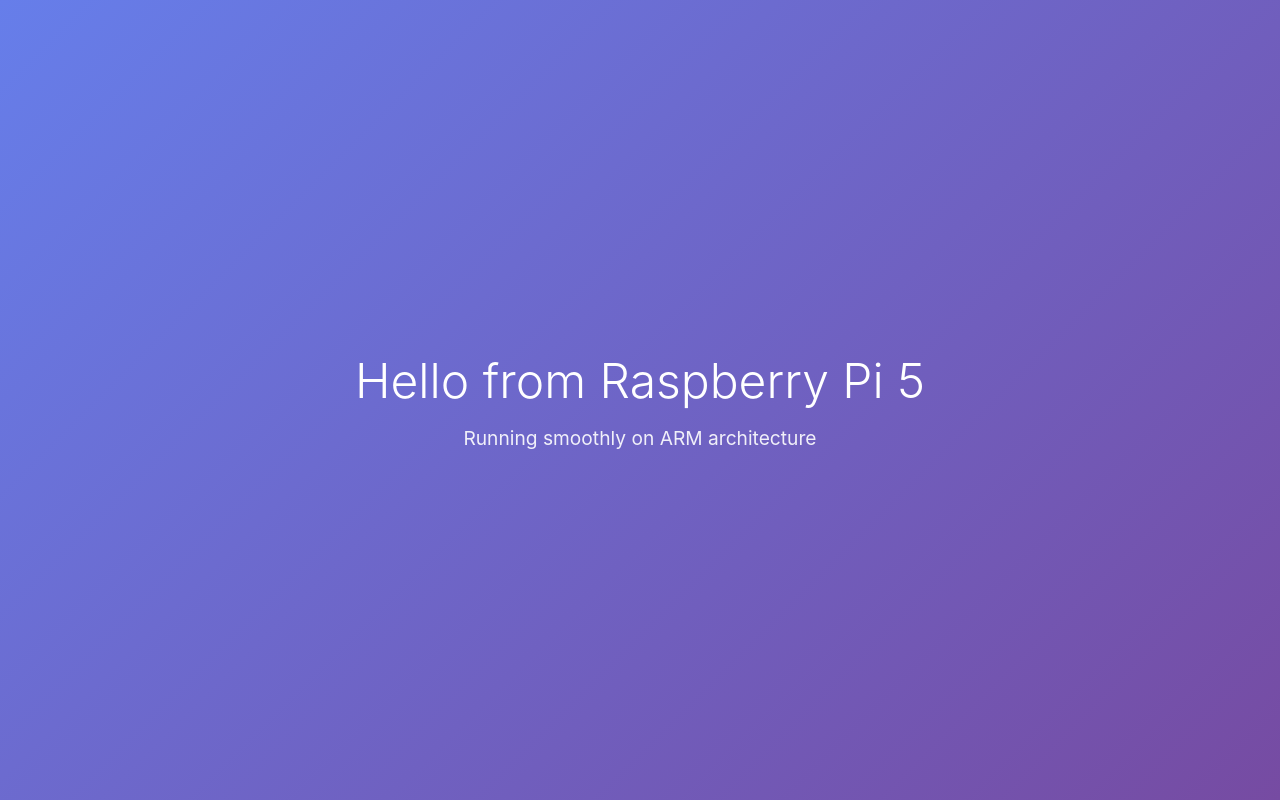
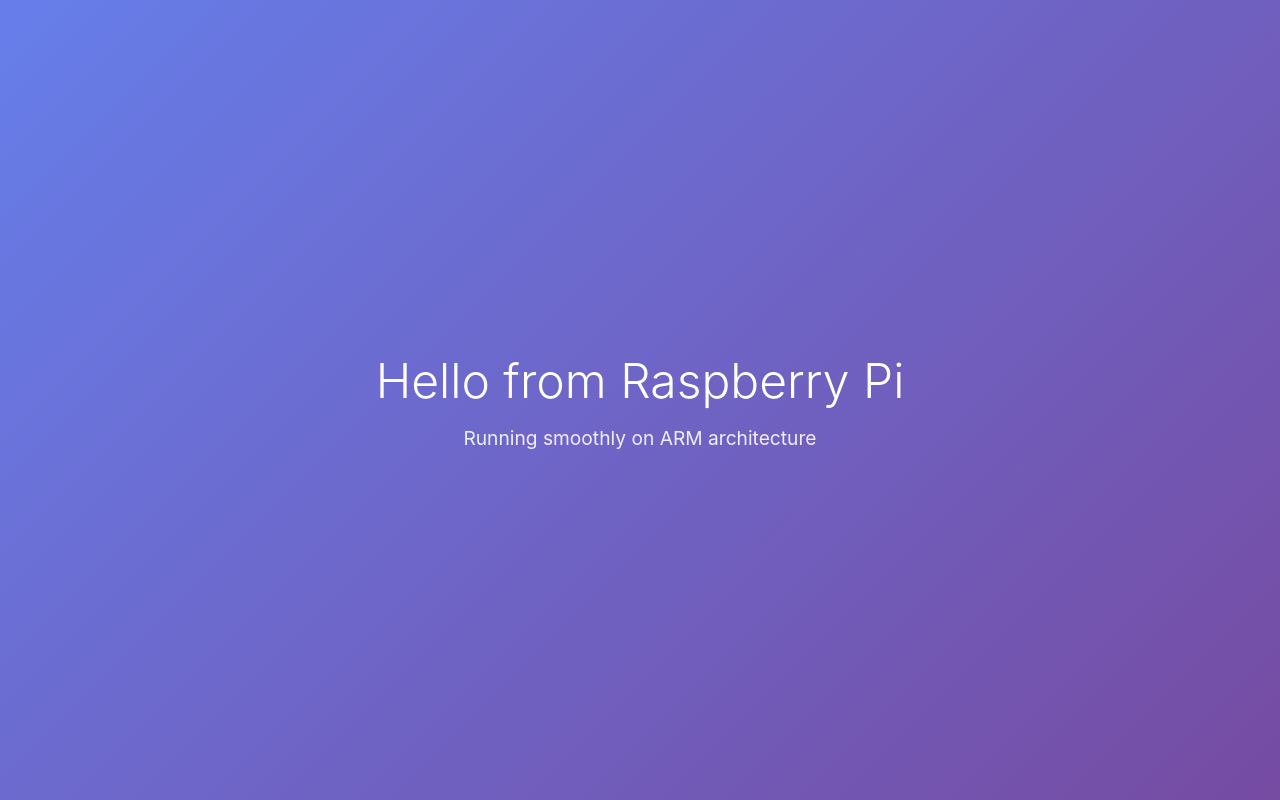
Before and after one commit to pilot2254/raspi-web, a website built with Vite: page index.html in a window 1280 px wide. Built offline with nearby package versions, Linux system fonts and the light colour scheme.

Commit message:
fix some things i forgot to change when renaming the project from "raspi5-web" to "raspi-web"

```diff
--- a/index.html
+++ b/index.html
@@ -3,13 +3,13 @@
 <head>
   <meta charset="UTF-8">
   <meta name="viewport" content="width=device-width, initial-scale=1.0">
-  <title>Hello from Raspberry Pi 5</title>
+  <title>Hello from Raspberry Pi</title>
   <link rel="stylesheet" href="/style.css">
   <link rel="icon" type="image/x-icon" href="./favicon.ico">
 </head>
 <body>
   <div class="container">
-    <h1>Hello from Raspberry Pi 5</h1>
+    <h1>Hello from Raspberry Pi</h1>
     <p>Running smoothly on ARM architecture</p>
   </div>
 </body>
--- a/package.json
+++ b/package.json
@@ -1,5 +1,5 @@
 {
-  "name": "raspi5-web",
+  "name": "raspi-web",
   "private": true,
   "version": "0.0.0",
   "author": "pilot2254",
--- a/style.css
+++ b/style.css
@@ -15,7 +15,7 @@
 
 .container {
   text-align: center;
-  color: white;
+  color: #fefefe;
   padding: 2rem;
 }
 
```
Also changed, not shown: 1 other file.
